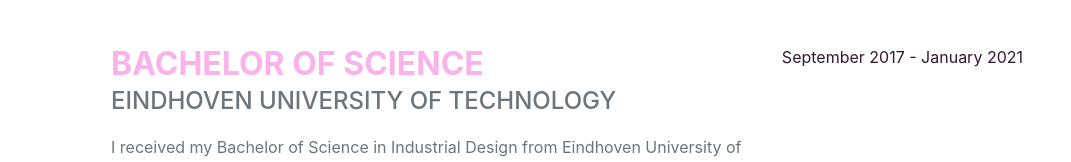
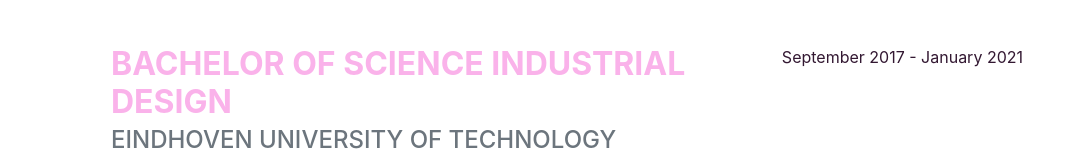
Before and after one commit to brittstegers/brittstegers.github.io, a website: page dist/index.html in a window 1280 px wide. Shown: the part 1620-1782 px from the top of the page, without its empty margins (209-1280 px from the left). Drawn offline with nearby package versions, Linux system fonts and the light colour scheme; a web font is replaced by a local one.

Commit message:
Update education

```diff
--- a/dist/index.html
+++ b/dist/index.html
@@ -5,7 +5,7 @@
         <meta name="viewport" content="width=device-width, initial-scale=1, shrink-to-fit=no" />
         <meta name="description" content="" />
         <meta name="author" content="" />
-        <title>Resume - Start Bootstrap Theme</title>
+        <title>Resume - Britt Stegers</title>
         <link rel="icon" type="image/x-icon" href="assets/img/favicon.ico" />
         <!-- Font Awesome icons (free version)-->
         <script src="https://use.fontawesome.com/releases/v6.1.0/js/all.js" crossorigin="anonymous"></script>
@@ -80,7 +80,7 @@
                     </div>
                     <div class="d-flex flex-column flex-md-row justify-content-between mb-5">
                         <div class="flex-grow-1">
-                            <h3 class="mb-0">Bachelor of Science</h3>
+                            <h3 class="mb-0">Bachelor of Science Industrial Design</h3>
                             <div class="subheading mb-3">Eindhoven University of Technology</div>
                             <p>I received my Bachelor of Science in Industrial Design from Eindhoven University of Technology. I have developed myself broadly and learned to carry out a design process independently. I developed within six expertise areas determined by the faculty of Industrial Design: user & society, business & entrepreneurship, technology & realisation, math data & computing, creativity & aesthetics, and design & research processes. In my minor, I followed courses at the faculty of Applied Mathematics. Besides, I followed the USE (User, Society and Entrepreneurial perspective) learning line about light.</p>
                         </div>
```
